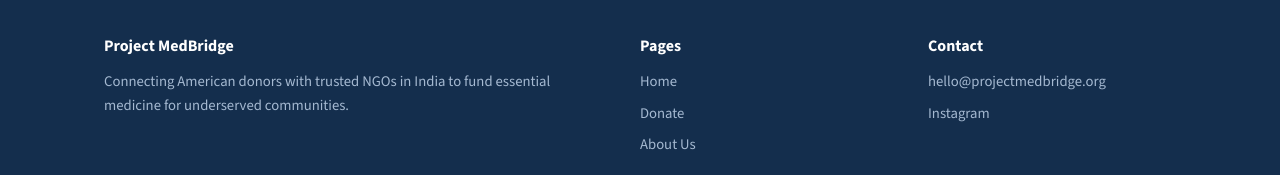
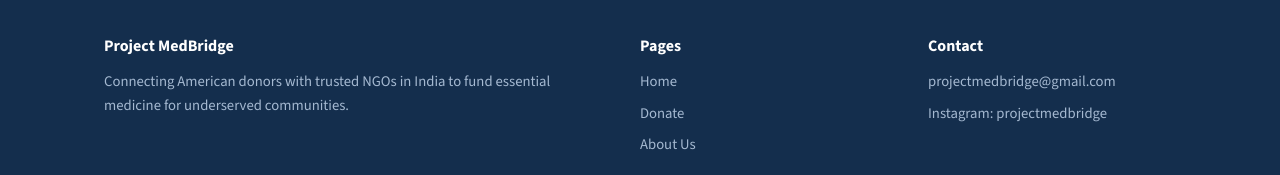
Before and after one commit to alankritasis/projectmedbridge.io, a plain HTML site: page about.html in a window 1280 px wide. Shown: the part 2755-2930 px from the top of the page. Drawn offline with nearby package versions, Linux system fonts and the light colour scheme.

Commit message:
Update contact email and Instagram link in about.html

```diff
--- a/about.html
+++ b/about.html
@@ -133,7 +133,7 @@
     </details>
     <details class="faq reveal">
       <summary>Can I help without donating money?</summary>
-      <p>Absolutely. Sharing a patient's story is one of the most effective things you can do — most campaigns get funded because someone shared them. You can also reach out about volunteering at <a href="mailto:hello@projectmedbridge.org">hello@projectmedbridge.org</a>.</p>
+      <p>Absolutely. Sharing a patient's story is one of the most effective things you can do — most campaigns get funded because someone shared them. You can also reach out about volunteering at <a href="mailto:projectmedbridge@gmail.com">projectmedbridge@gmail.com</a>.</p>
     </details>
   </div>
 </section>
@@ -160,8 +160,8 @@
       </div>
       <div>
         <h4>Contact</h4>
-        <a href="mailto:hello@projectmedbridge.org">hello@projectmedbridge.org</a>
-        <a href="#">Instagram</a>
+        <a href="mailto:projectmedbridge@gmail.com">projectmedbridge@gmail.com</a>
+        <a href="#">Instagram: projectmedbridge</a>
       </div>
     </div>
     <div class="footer-bottom">© 2026 Project MedBridge. All patient stories are shared with consent through our partner NGOs.</div>
```
